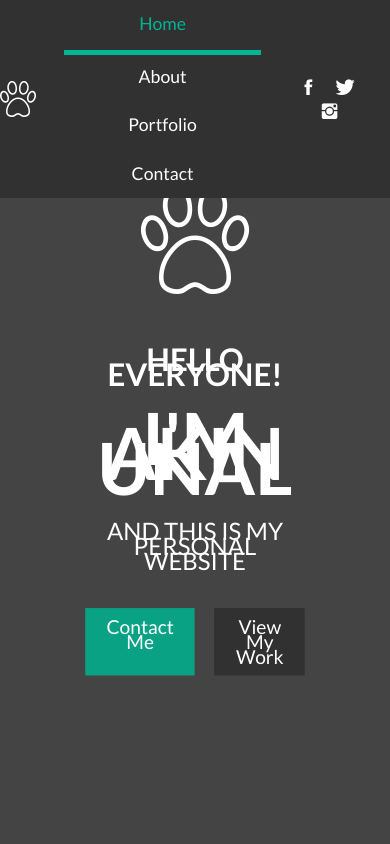
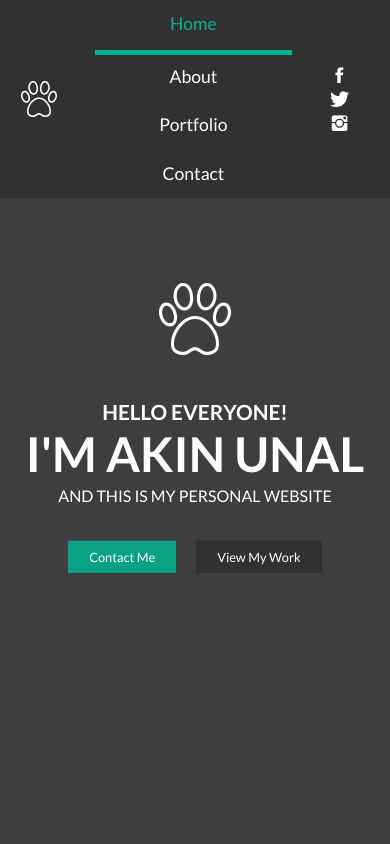
Before and after one commit to akinunal/project-4, a plain HTML site: page index.html in a window 390 px wide. Shown: the top 844 px of the page. Drawn offline with Linux system fonts and the light colour scheme; files whose address does not match are found by name.

Commit message:
New Features

```diff
--- a/style.css
+++ b/style.css
@@ -67,7 +67,7 @@ a {
 header {
     width: 100%;
     height: 100vh;
-    background-color: #444;
+    background-color: #3e3e3e;
 }
 
 .nav-ul a {
@@ -128,6 +128,33 @@ header {
     font-size: 150%;
     line-height: 15px;
     text-transform: uppercase;
+    display: inline-flex;
+    flex-direction: column;
+    justify-content: center;
+    width: 100%;
+}
+
+@media(max-width:624px) {
+    .container {
+    position: absolute;
+    top: 50%;
+    left: 50%;
+    transform: translate(-50%, -50%);
+    text-align: center;
+    font-size: 100%;
+    line-height: 10px;
+    text-transform: uppercase;
+    display: inline-flex;
+    flex-direction: column;
+    justify-content: center;
+    width: 100%;
+    height: auto;
+    }
+
+    .nav-icons {
+        display: flex;
+        flex-direction: column;
+    }
 }
 
 .container-texts h4 {
@@ -157,6 +184,7 @@ header {
 
 .container-links a {
     padding: 10px 20px;
+    transition: opacity 0.5s;
 }
 
 .container-links a:first-child {
@@ -171,8 +199,8 @@ header {
 }
 
 .container-links a:hover {
-    zoom: 1.02;
-    opacity: 0.85;
+    opacity: 0.75;
+    zoom: 1.03;
 }
 
 /* ------------------------------ */
```
